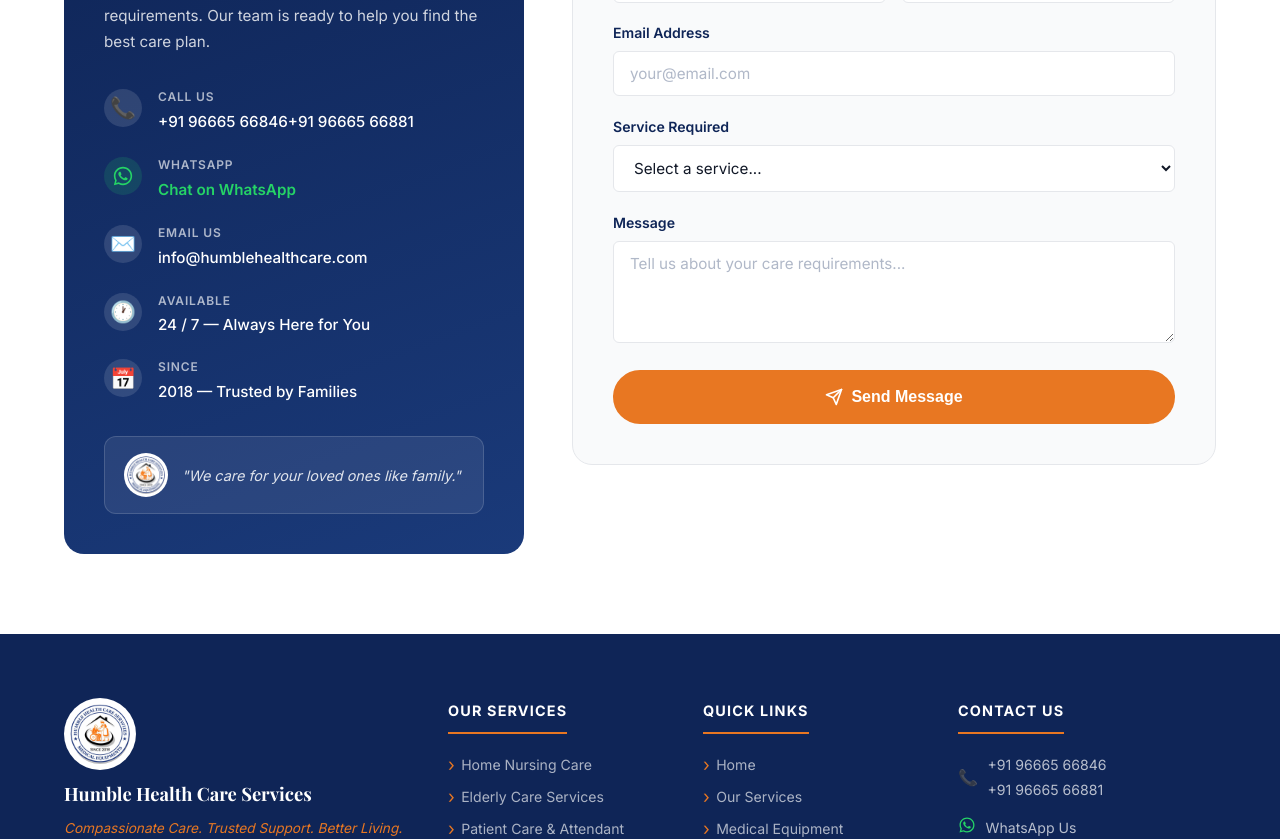
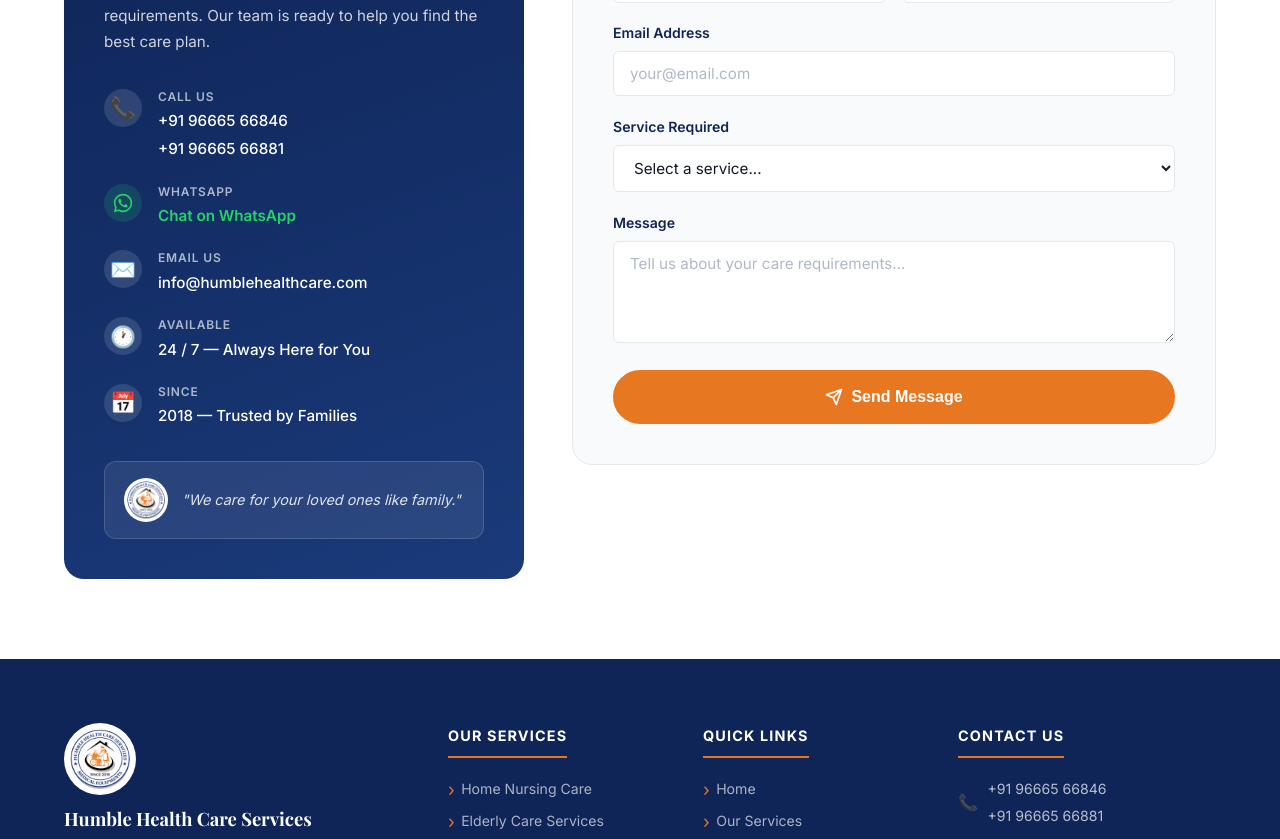
Before and after one commit to Snapbrio321/HumbleHomeCare, a React (Vite) app: page / in a window 1280 px wide. Shown: the part 5680-6519 px from the top of the page. Built offline with nearby package versions, Linux system fonts and the light colour scheme.

Commit message:
fix: display both phone numbers on separate lines

```diff
--- a/src/components/Contact.css
+++ b/src/components/Contact.css
@@ -71,6 +71,7 @@
   font-size: 0.95rem;
   font-weight: 500;
   color: var(--white);
+  display: block;
   transition: opacity var(--transition);
 }
 
--- a/src/components/Contact.jsx
+++ b/src/components/Contact.jsx
@@ -54,7 +54,7 @@ export default function Contact() {
                 <div>
                   <div className="contact-detail-label">Call Us</div>
                   <a href="tel:+919666566846" className="contact-detail-value">+91 96665 66846</a>
-                  <a href="tel:+919666566881" className="contact-detail-value">+91 96665 66881</a>
+                  <a href="tel:+919666566881" className="contact-detail-value" style={{ display: 'block', marginTop: '0.25rem' }}>+91 96665 66881</a>
                 </div>
               </div>
 
--- a/src/components/Footer.jsx
+++ b/src/components/Footer.jsx
@@ -71,7 +71,7 @@ export default function Footer() {
             <ul className="footer-contact-list">
               <li>
                 <span aria-hidden="true">📞</span>
-                <div style={{ display: 'flex', flexDirection: 'column', gap: '0.2rem' }}>
+                <div style={{ display: 'flex', flexDirection: 'column', gap: '0.25rem' }}>
                   <a href="tel:+919666566846">+91 96665 66846</a>
                   <a href="tel:+919666566881">+91 96665 66881</a>
                 </div>
--- a/src/pages/ContactPage.jsx
+++ b/src/pages/ContactPage.jsx
@@ -59,7 +59,7 @@ export default function ContactPage() {
                   <div>
                     <div className="cp-detail-label">Call Us</div>
                     <div className="cp-detail-value">+91 96665 66846</div>
-                    <div className="cp-detail-value">+91 96665 66881</div>
+                    <div className="cp-detail-value" style={{ marginTop: '0.2rem' }}>+91 96665 66881</div>
                   </div>
                 </a>
 
```
